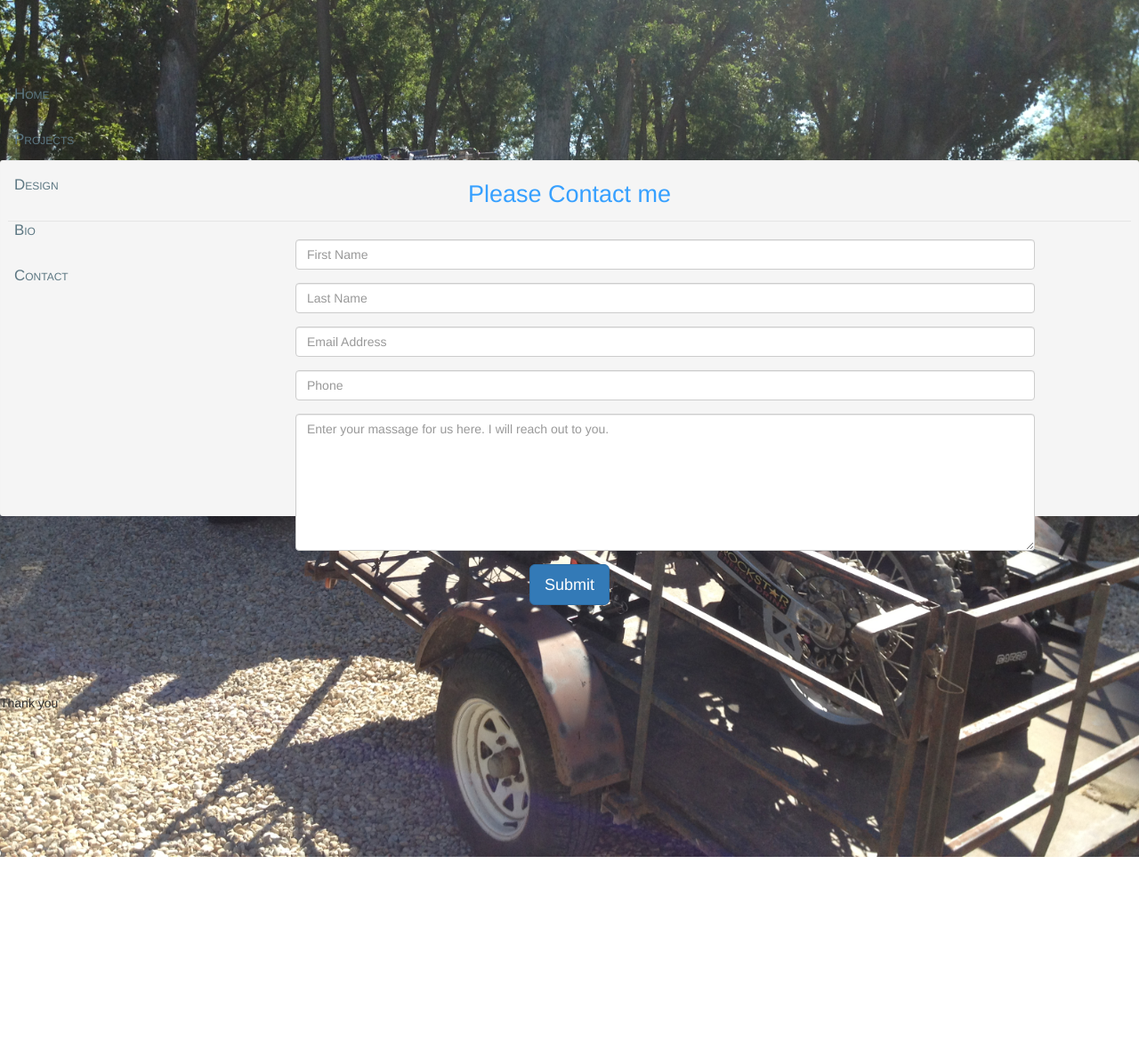
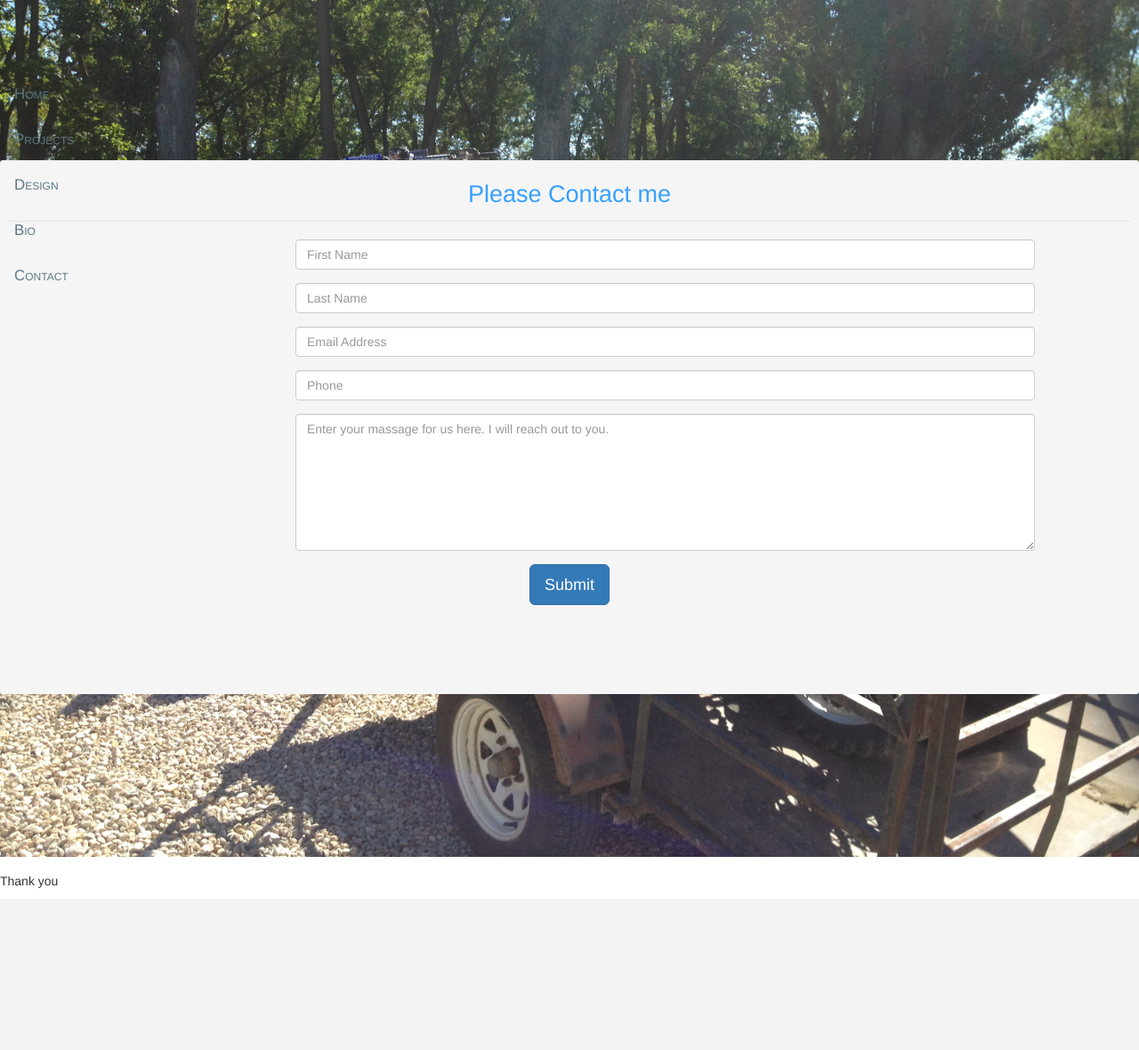
Before and after one commit to Djibba22/thejohndinsmore.com, a PHP site: page /contact.php in a window 1280 px wide. Shown: the whole page at 89% size. After the commit the page ends 1010 px from the top, so only its background shows below. Run offline with PHP 8.4, Linux system fonts and the light colour scheme; some libraries are stand-ins or nearby versions.

Commit message:
Design Refactor

```diff
--- a/public/css/styles.css
+++ b/public/css/styles.css
@@ -153,7 +153,7 @@ img.logo1{
 }
 /*contact page styles*/
 .well{
-    height: 400px;
+    height: 600px;
     margin: 200px auto;
     border: none;
 }
@@ -162,9 +162,7 @@ img.logo1{
     background-size: 100%;
     background-repeat: no-repeat;
 }
-.conversion{
-    height: 400px;
-}
+
 
 /* Queries*/
 @media(max-width: 709px){
```
